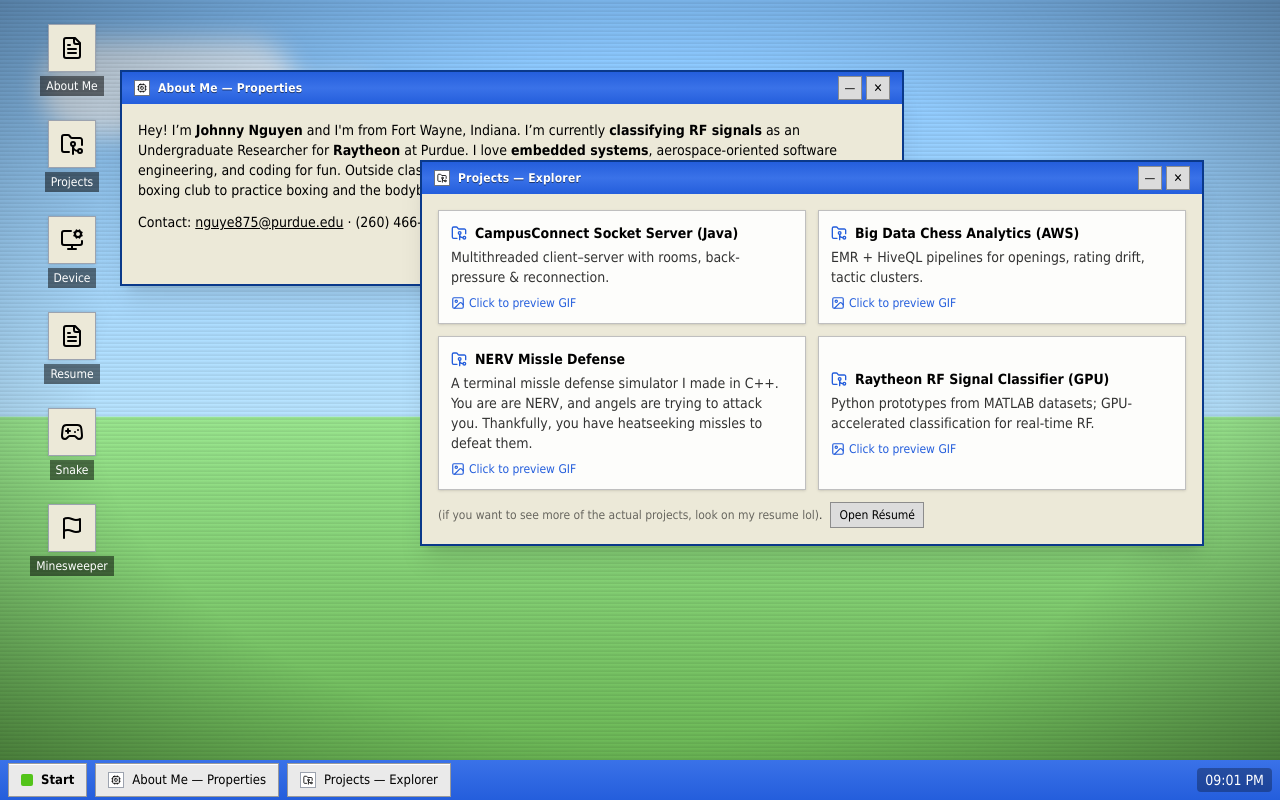
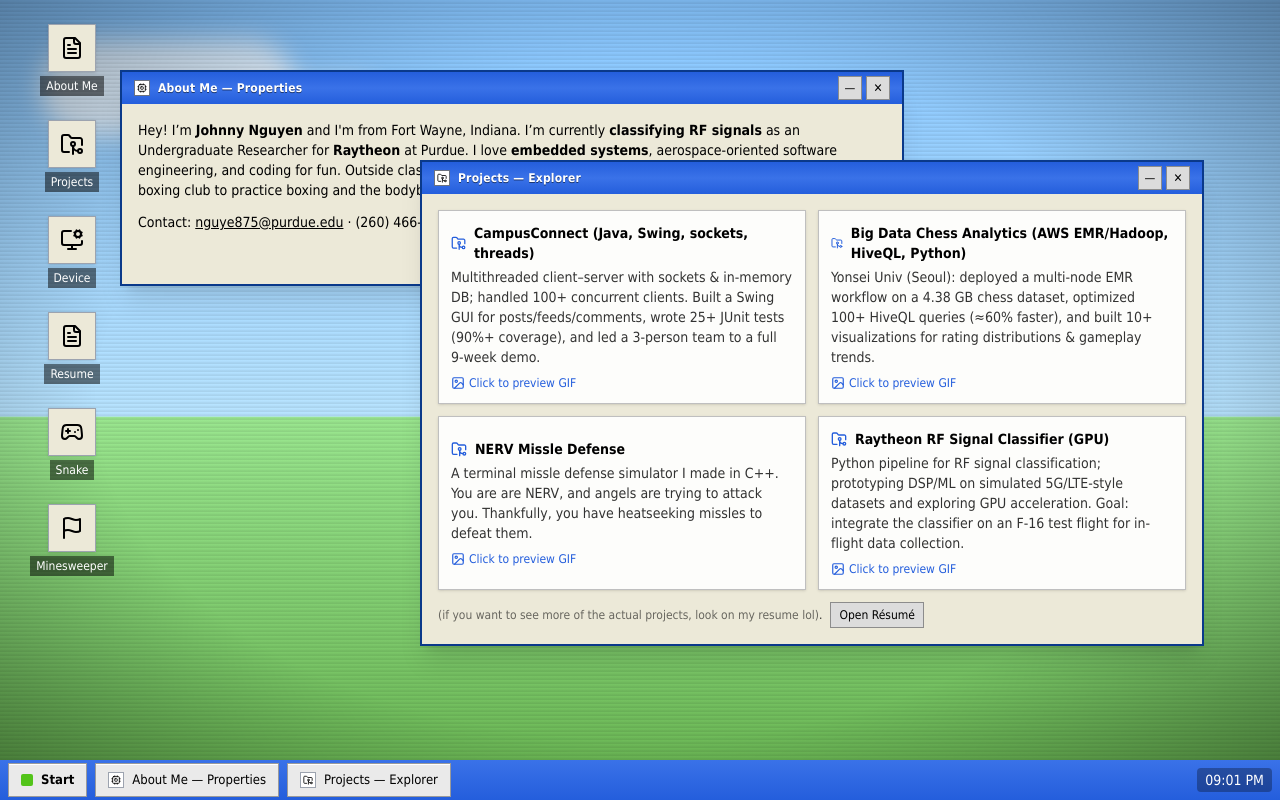
Before and after one commit to jnguyen727/new-portfolio, a React (Vite) app: page / in a window 1280 px wide. Built offline with nearby package versions, Linux system fonts and the light colour scheme.

Commit message:
update project desc

```diff
--- a/src/App.jsx
+++ b/src/App.jsx
@@ -229,12 +229,37 @@ function AboutContent(){
 }
 // ✨ add onSeeMore to the props
 function ProjectsContent({ onOpenProject, onSeeMore }) {
-  const cards = [
-    { key:'campusconnect', title:'CampusConnect Socket Server (Java)', desc:'Multithreaded client–server with rooms, back-pressure & reconnection.', gif:'/lol.gif' },
-    { key:'chess-analytics', title:'Big Data Chess Analytics (AWS)', desc:'EMR + HiveQL pipelines for openings, rating drift, tactic clusters.', gif:'/chess.gif' },
-    { key:'cpp-sim', title:'NERV Missle Defense', desc:'A terminal missle defense simulator I made in C++. You are are NERV, and angels are trying to attack you. Thankfully, you have heatseeking missles to defeat them.', gif:'/cpp.gif' },
-    { key:'rf-classifier', title:'Raytheon RF Signal Classifier (GPU)', desc:'Python prototypes from MATLAB datasets; GPU-accelerated classification for real-time RF.', gif:'/f16.gif' },
-  ];
+const cards = [
+  {
+    key: "campusconnect",
+    title: "CampusConnect (Java, Swing, sockets, threads)",
+    desc:
+      "Multithreaded client–server with sockets & in-memory DB; handled 100+ concurrent clients. Built a Swing GUI for posts/feeds/comments, wrote 25+ JUnit tests (90%+ coverage), and led a 3-person team to a full 9-week demo.",
+    gif: "/lol.gif",
+  },
+  {
+    key: "chess-analytics",
+    title: "Big Data Chess Analytics (AWS EMR/Hadoop, HiveQL, Python)",
+    desc:
+      "Yonsei Univ (Seoul): deployed a multi-node EMR workflow on a 4.38 GB chess dataset, optimized 100+ HiveQL queries (≈60% faster), and built 10+ visualizations for rating distributions & gameplay trends.",
+    gif: "/chess.gif",
+  },
+  {
+    key: "cpp-sim",
+    title: "NERV Missle Defense",
+    desc:
+      "A terminal missle defense simulator I made in C++. You are are NERV, and angels are trying to attack you. Thankfully, you have heatseeking missles to defeat them.",
+    gif: "/cpp.gif",
+  },
+  {
+    key: "rf-classifier",
+    title: "Raytheon RF Signal Classifier (GPU)",
+    desc:
+      "Python pipeline for RF signal classification; prototyping DSP/ML on simulated 5G/LTE-style datasets and exploring GPU acceleration. Goal: integrate the classifier on an F-16 test flight for in-flight data collection.",
+    gif: "/f16.gif",
+  },
+];
+
 
   return (
     <div>
```
